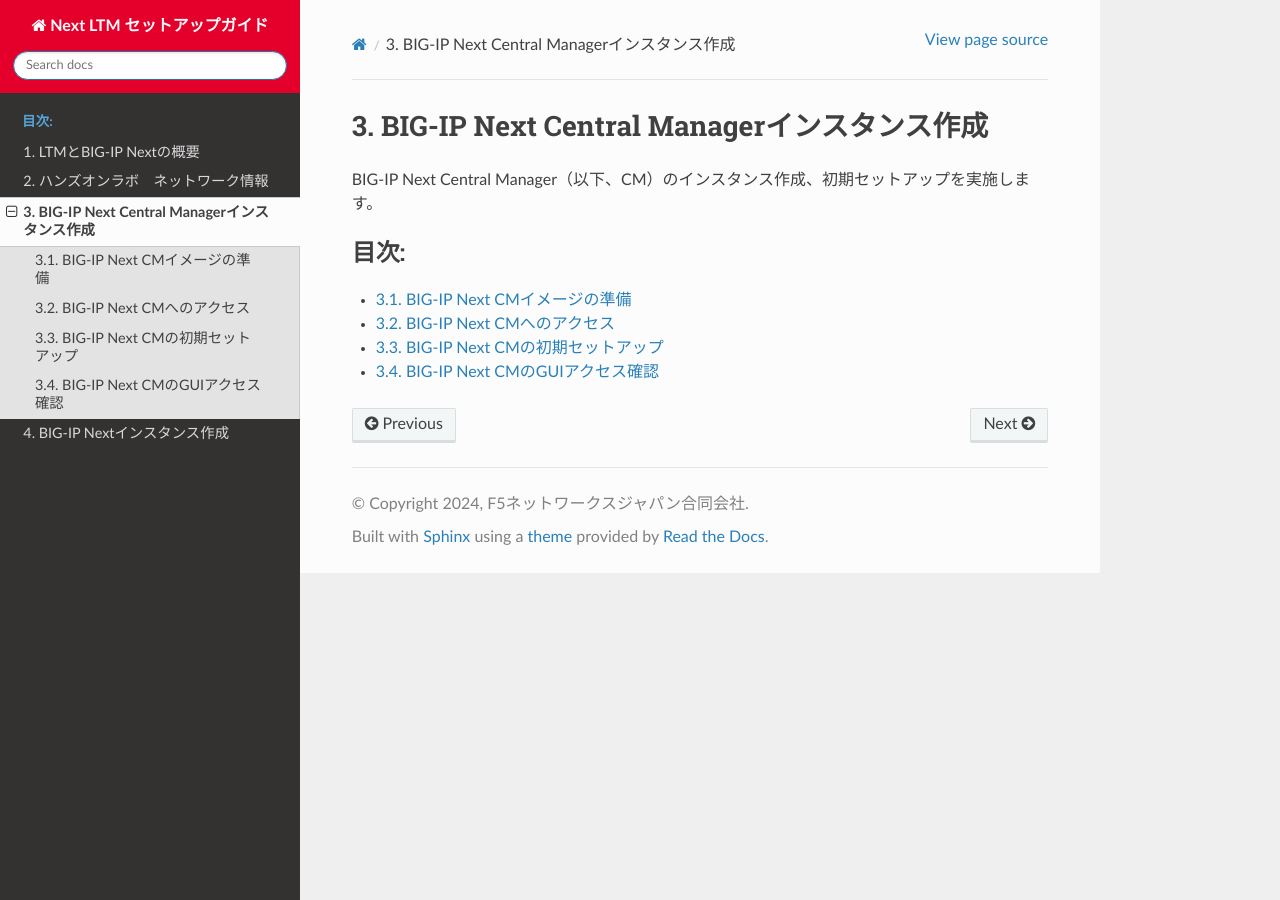
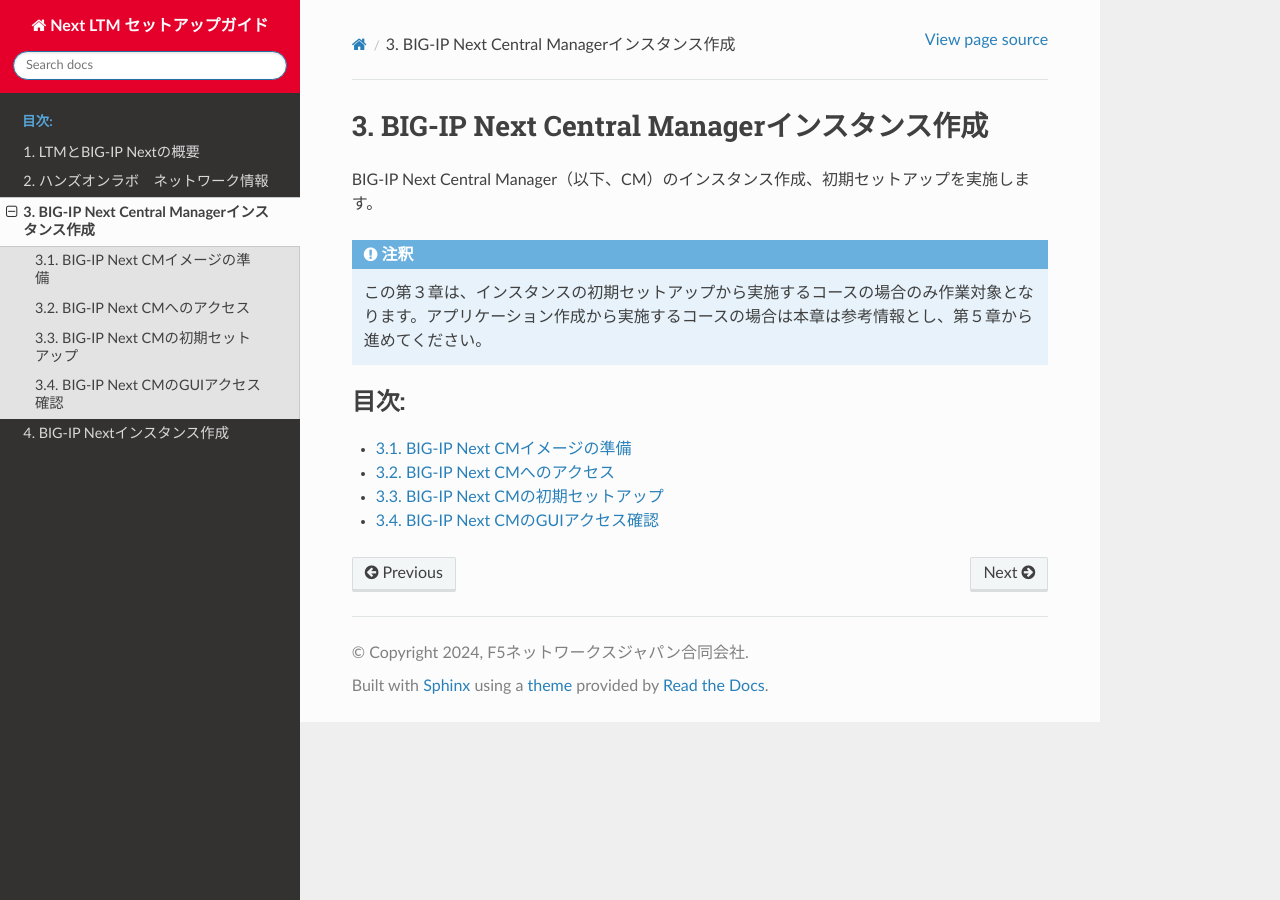
Before and after one commit to BeF5/f5j-easy-setup-next-ltm, a Sphinx documentation site: the page built from docs/content03/content03.rst, in a window 1280 px wide. Built offline with Sphinx 7.4.7 and the Read the Docs theme 2.0.0, drawn with Linux system fonts in a browser that asks for light colours.

Commit message:
Update content03.rst

```diff
--- a/docs/content03/content03.rst
+++ b/docs/content03/content03.rst
@@ -4,6 +4,8 @@ BIG-IP Next Central Managerインスタンス作成
 
 BIG-IP Next Central Manager（以下、CM）のインスタンス作成、初期セットアップを実施します。
 
+.. note::
+   この第３章は、インスタンスの初期セットアップから実施するコースの場合のみ作業対象となります。アプリケーション作成から実施するコースの場合は本章は参考情報とし、第５章から進めてください。
 
 .. toctree::
    :titlesonly:
```
